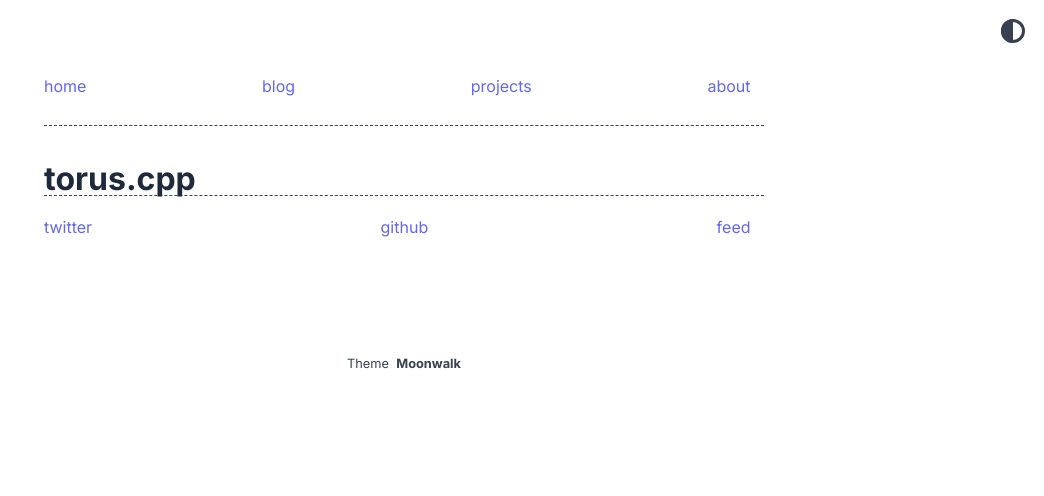
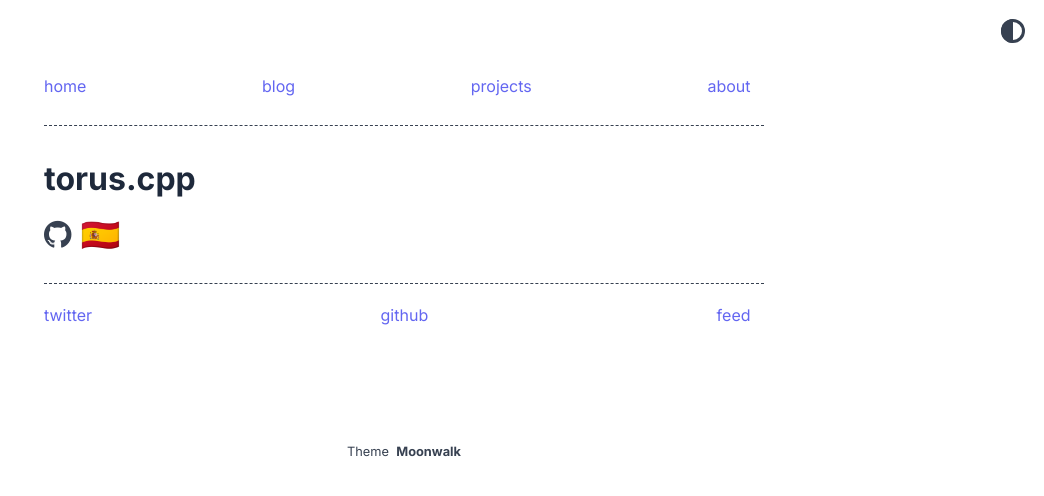
Before and after one commit to LDiazN/ldiazn.github.io, a Jekyll site: the page built from _posts/2023-07-30-torus-cpp-en.md, in a window 1280 px wide. Shown: the top 496 px of the page, without its empty margins (236-1280 px from the left). Built offline with Jekyll 4.4.1, drawn with Linux system fonts in a browser that asks for light colours.

Commit message:
Added links to english and spanish versions

```diff
--- a/_layouts/default.html
+++ b/_layouts/default.html
@@ -2,6 +2,7 @@
 <html lang="{{ page.lang | default: "en" }}" class="html" data-theme="{{ site.theme_config.appearance | default: "auto" }}">
         {%- include head.html -%}
   <head>
+    <link rel="stylesheet" href="https://cdnjs.cloudflare.com/ajax/libs/font-awesome/4.7.0/css/font-awesome.min.css">
     <script type="text/x-mathjax-config">
       MathJax.Hub.Config({
         tex2jax: {
--- a/_layouts/post.html
+++ b/_layouts/post.html
@@ -6,7 +6,29 @@ layout: default
     <div class="dashed"></div>
 </header>
 
-<h1 class="post-title">{{ page.title }}</h1>
+<h1 class="post-title" style="padding: 0 0 0.5em 0;">{{ page.title }}</h1>
+<ul class="related-links">
+  {% if page.repo %}
+    <li title="Go to repo">
+      <a href="{{page.repo}}" target="_blank" style="text-decoration: none;"><i class="fa fa-github"></i></a>
+    </li>
+  {% endif %}
+  {% if page.es_version %}
+    <li title="Spanish Version">
+      <a href="{{page.url | replace: "-en", "-es"}}">
+        🇪🇸
+      </a>
+    </li>
+  {% endif %}
+  {% if page.en_version %}
+    <li title = "English Version">
+      <a href="{{page.url | replace: "-es", "-en"}}">
+        🇬🇧
+      </a>
+    </li>
+  {% endif %}
+  </ul>
+
 <!-- {% include date_and_social_share.html %} -->
 {{ content }}
 
--- a/_sass/moonwalk.scss
+++ b/_sass/moonwalk.scss
@@ -210,7 +210,6 @@ mark {
       margin: 0 0;
     }
   }
-
 }
 .post-list-item  .home-date {
   float: right;
@@ -263,6 +262,24 @@ p code, li code {
     color: var(--links);
   }
 }
+
+.related-links {
+  padding-left: 0;
+  text-decoration: none;
+  list-style: none;
+  margin-top: 0;
+  a {
+    text-decoration: none;
+    color: var(--text)
+  }
+
+  li {
+    display: inline;
+    margin-top: 0;
+    font-size: 2em;
+  }
+}
+
 .tag {
   font-family: "Roboto Mono", "Courier New", monospace;
   color: var(--text-secondary);
```
Also changed, not shown: _posts/2023-07-30-torus-cpp-en.md (+2 -0 lines), _posts/2023-07-30-torus-cpp-es.md (+2 -1 lines).
